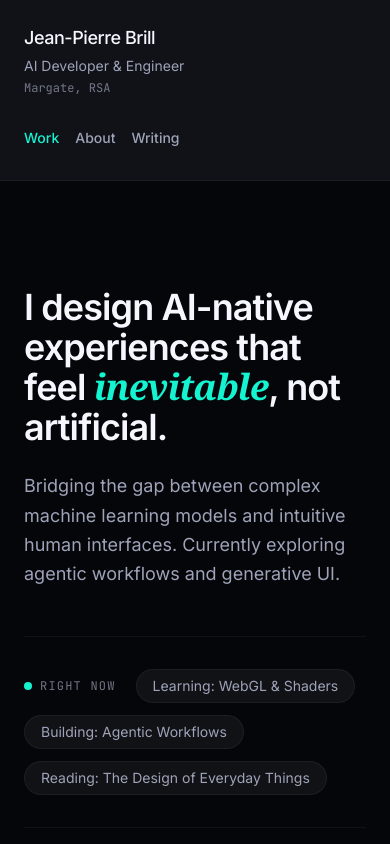
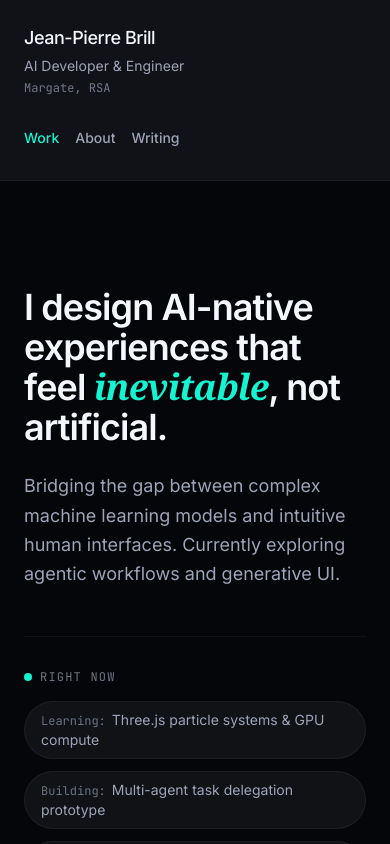
Before and after one commit to JPBrill/portfolio, a Next.js app: page / in a window 390 px wide. Shown: the top 844 px of the page. Built offline with nearby package versions, Linux system fonts and the light colour scheme.

Commit message:
feat(home): Update 'NowStrip' content and layout
Refactors the 'NowStrip' component to use more descriptive labels and values for current activities. Introduces a 'lastUpdated' date display, improves responsiveness with a flexible layout, and enhances the visual presentation of list items.

```diff
--- a/components/home/NowStrip.tsx
+++ b/components/home/NowStrip.tsx
@@ -3,29 +3,45 @@
 import { motion } from 'motion/react';
 
 export function NowStrip() {
+  const lastUpdated = "March 2026";
+
   const items = [
-    "Learning: WebGL & Shaders",
-    "Building: Agentic Workflows",
-    "Reading: The Design of Everyday Things"
+    { label: "Learning", value: "Three.js particle systems & GPU compute" },
+    { label: "Building", value: "Multi-agent task delegation prototype" },
+    { label: "Exploring", value: "How color psychology shapes AI interface trust" }
   ];
 
   return (
     <section className="py-8 border-y border-white/5 mb-24">
-      <div className="flex flex-wrap items-center gap-3 md:gap-4">
-        <div className="text-xs font-mono text-text-secondary/70 uppercase tracking-widest flex items-center gap-2 mr-2">
+      <div className="flex flex-col sm:flex-row sm:items-start sm:justify-between gap-4 mb-4">
+        {/* Label */}
+        <div className="text-xs font-mono text-text-secondary/70 uppercase tracking-widest flex items-center gap-2 flex-shrink-0">
           <span className="w-2 h-2 rounded-full bg-accent-primary animate-pulse"></span>
           Right Now
         </div>
 
+        {/* Last updated */}
+        <div className="text-xs font-mono text-text-tertiary hidden sm:block">
+          Updated {lastUpdated}
+        </div>
+      </div>
+
+      {/* Items */}
+      <div className="flex flex-wrap items-center gap-3">
         {items.map((item, i) => (
           <motion.div
             key={i}
             initial={{ opacity: 0, y: 10 }}
             animate={{ opacity: 1, y: 0 }}
             transition={{ delay: 0.1 * i, duration: 0.3 }}
-            className="text-sm text-text-secondary bg-white/5 px-4 py-1.5 rounded-full border border-white/5 whitespace-nowrap"
+            className="group text-sm bg-white/5 px-4 py-2 rounded-full border border-white/5 hover:border-white/10 hover:bg-white/8 transition-all duration-200 cursor-default"
           >
-            {item}
+            <span className="text-text-tertiary font-mono text-xs mr-1.5">
+              {item.label}:
+            </span>
+            <span className="text-text-secondary group-hover:text-text-primary transition-colors duration-200">
+              {item.value}
+            </span>
           </motion.div>
         ))}
       </div>
```
